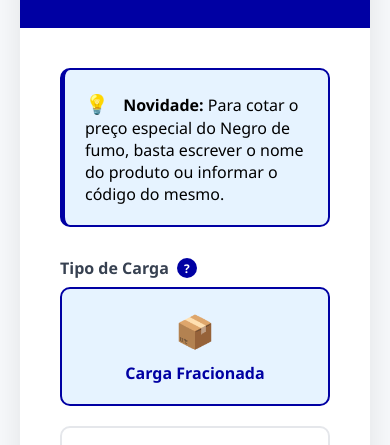
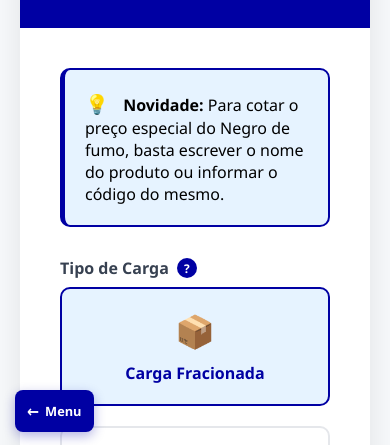
Before and after one commit to parososi/fretemaxlogusiquimica, a plain HTML site: page index.html in a window 390 px wide. Shown: the part 397-842 px from the top of the page. Drawn offline with nearby package versions, Linux system fonts and the light colour scheme.

Commit message:
Update index.html

```diff
--- a/index.html
+++ b/index.html
@@ -878,6 +878,81 @@
     </style>
 </head>
 <body>
+<!-- WIDGET DE VOLTAR AO MENU - Cole este código logo após a tag <body> em cada página de transportadora -->
+
+<style>
+    .back-menu-widget {
+        position: fixed;
+        bottom: 20px;
+        left: 20px;
+        z-index: 9999;
+    }
+
+    .back-menu-btn {
+        display: flex;
+        align-items: center;
+        gap: 8px;
+        background: #0000A3;
+        color: white;
+        padding: 10px 18px;
+        border-radius: 8px;
+        box-shadow: 0 4px 12px rgba(0, 0, 163, 0.3);
+        cursor: pointer;
+        transition: all 0.3s ease;
+        border: none;
+        font-family: 'Segoe UI', Tahoma, Geneva, Verdana, sans-serif;
+        font-size: 0.9rem;
+        font-weight: 600;
+        text-decoration: none;
+    }
+
+    .back-menu-btn:hover {
+        background: #000080;
+        transform: translateY(-2px);
+        box-shadow: 0 6px 16px rgba(0, 0, 163, 0.4);
+    }
+
+    .back-menu-btn:active {
+        transform: translateY(0);
+    }
+
+    .back-menu-icon {
+        font-size: 1rem;
+    }
+
+    /* Responsivo para mobile */
+    @media (max-width: 768px) {
+        .back-menu-widget {
+            bottom: 15px;
+            left: 15px;
+        }
+
+        .back-menu-btn {
+            padding: 8px 14px;
+            font-size: 0.85rem;
+        }
+    }
+
+    @media (max-width: 480px) {
+        .back-menu-btn {
+            padding: 10px 12px;
+            gap: 6px;
+        }
+
+        .back-menu-text {
+            font-size: 0.8rem;
+        }
+    }
+</style>
+
+<div class="back-menu-widget">
+    <a href="https://parososi.github.io/transportadoras" class="back-menu-btn">
+        <span class="back-menu-icon">←</span>
+        <span class="back-menu-text">Menu</span>
+    </a>
+</div>
+
+<!-- FIM DO WIDGET -->
     <div class="container">
         <div class="header">
             <img src="https://i.ibb.co/JRyk30LH/logousimax.png" alt="Logo Usimax" class="header-logo">
```
